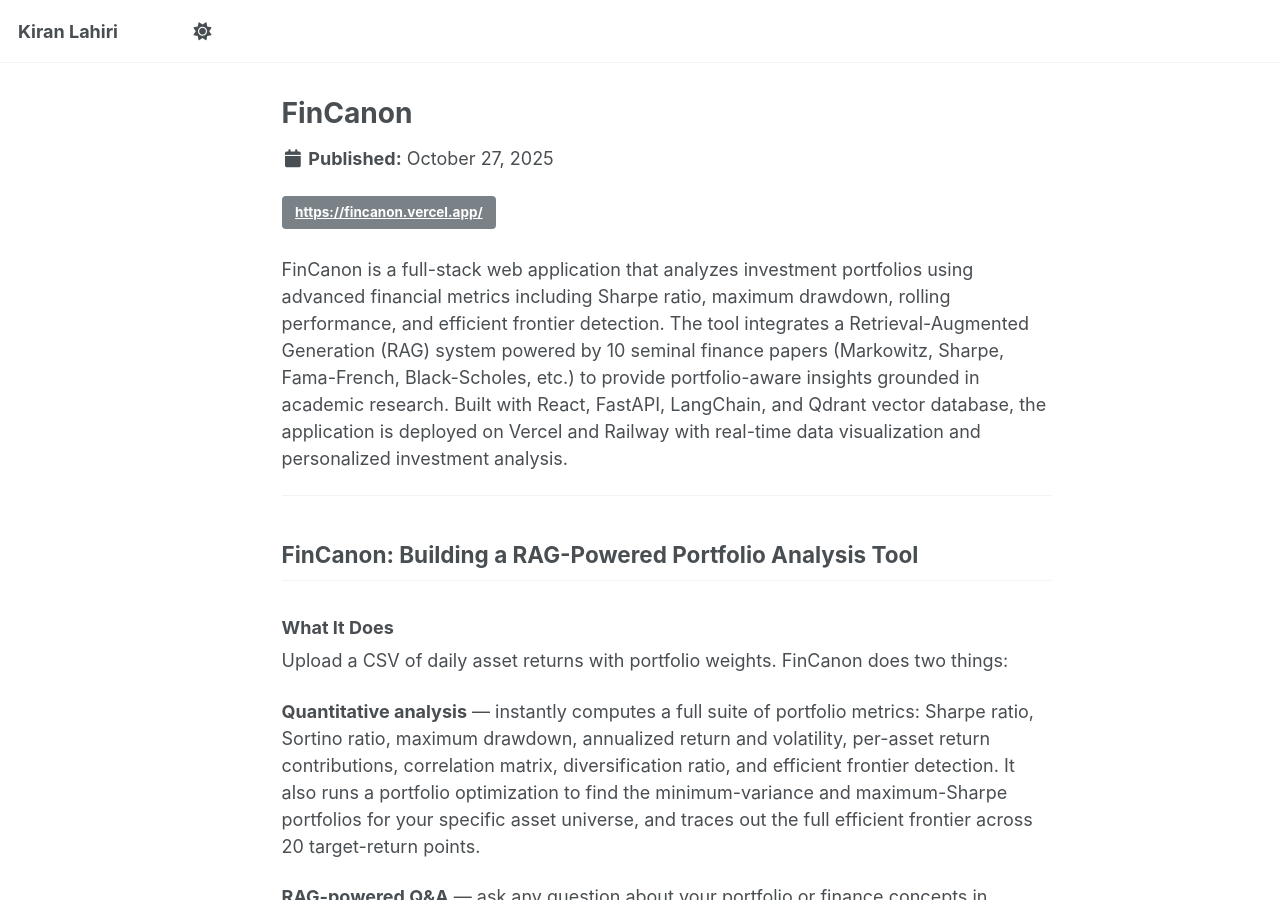
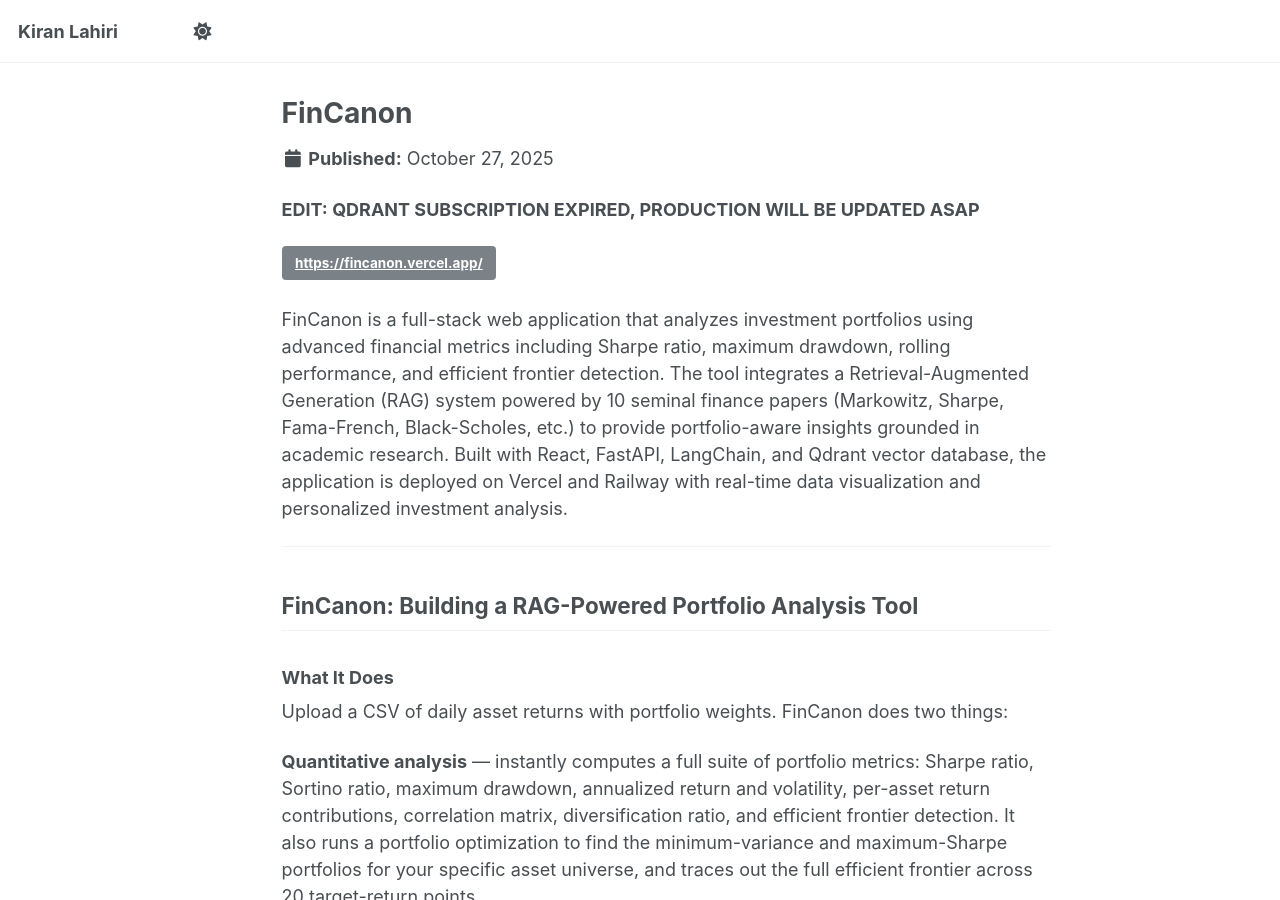
Before and after one commit to kiranlahiri/kiranlahiri.github.io, a Jekyll site: the page built from _portfolio/portfolio-1.md, in a window 1280 px wide and 900 px high. Built offline with Jekyll 4.4.1, drawn with Linux system fonts in a browser that asks for light colours; a script that is not in the unit is left out.

Commit message:
updating fincanon portfolio page

```diff
--- a/_portfolio/portfolio-1.md
+++ b/_portfolio/portfolio-1.md
@@ -9,6 +9,8 @@
 # Optional thumbnail on the /portfolio/ list:
 
 ---
+
+<p><strong>EDIT: QDRANT SUBSCRIPTION EXPIRED, PRODUCTION WILL BE UPDATED ASAP</strong></p>
 
 <p><a class="btn btn--primary" href="{{ page.external_url }}" target="_blank" rel="noopener">
   https://fincanon.vercel.app/
```
